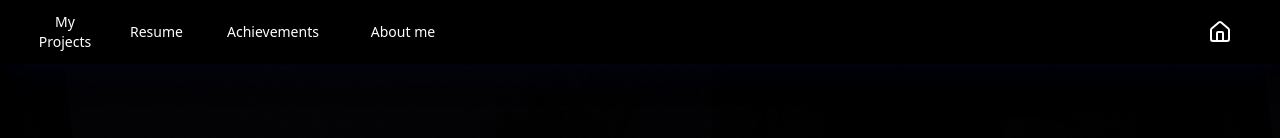
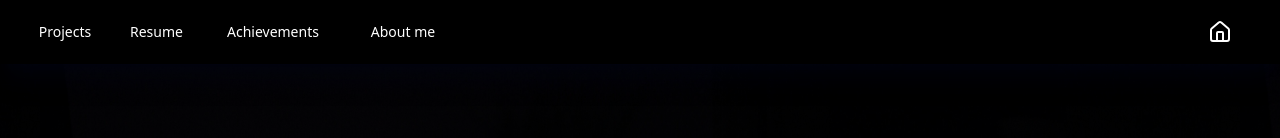
Before and after one commit to anuukriti/My-Portfolio, a React (Vite) app: page / in a window 1280 px wide. Shown: the top 138 px of the page. Built offline with nearby package versions, Linux system fonts and the light colour scheme; a web font is replaced by a local one.

Commit message:
Update Navbar.jsx

```diff
--- a/src/components/Navbar.jsx
+++ b/src/components/Navbar.jsx
@@ -22,7 +22,7 @@ function Navbar() {
                         }   text-sm h-full flex items-center  hover:text-fuchsia-500 cursor-pointer sm:w-[50px] text-center justify-center`
                     }
                 >
-                    <p className="hidden sm:block">My Projects</p>
+                    <p className="hidden sm:block">Projects</p>
                     <BriefcaseBusiness className="sm:hidden h-5 hover:text-fuchsia-500 transition-all ease-in-out" />
                 </NavLink>
                 <NavLink
```
